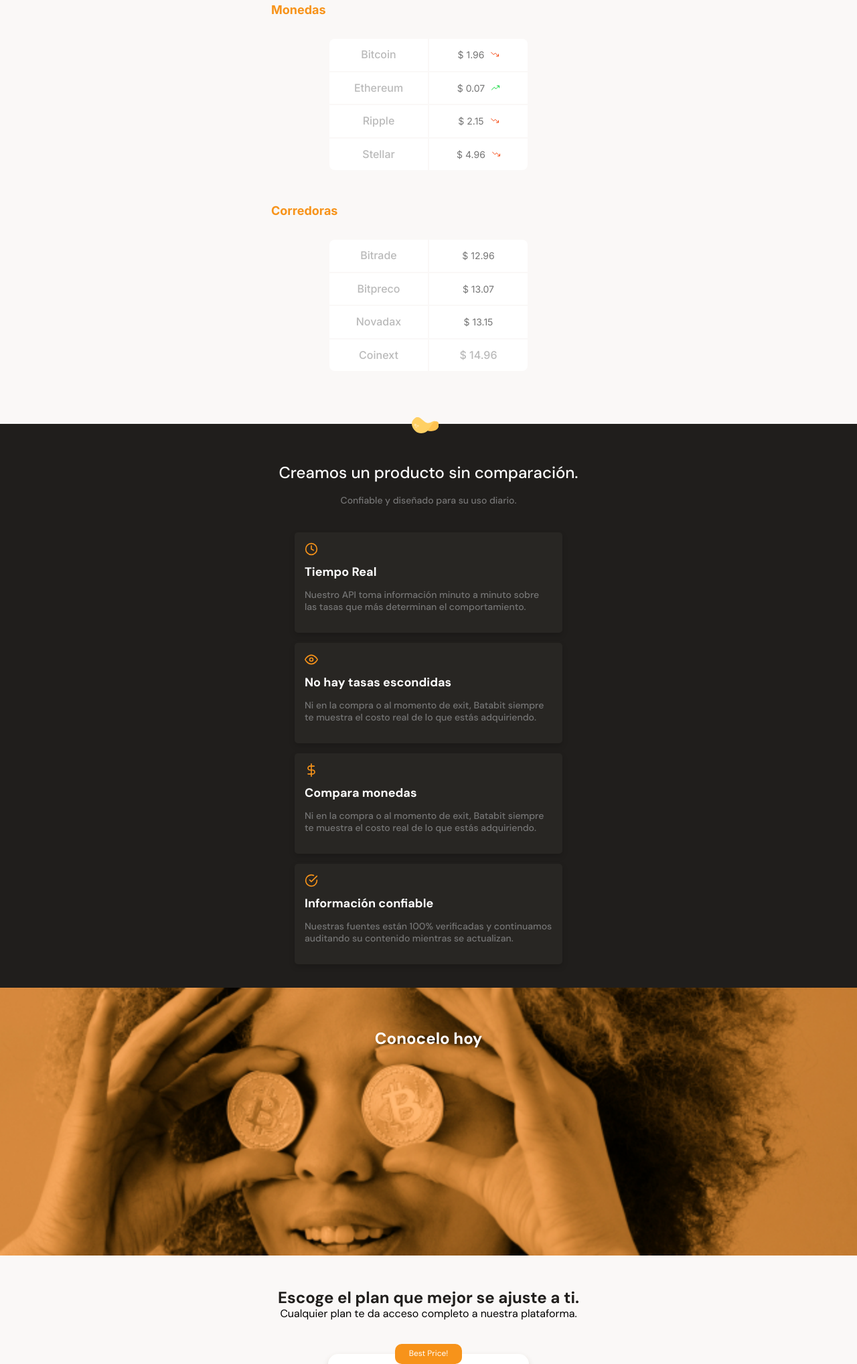
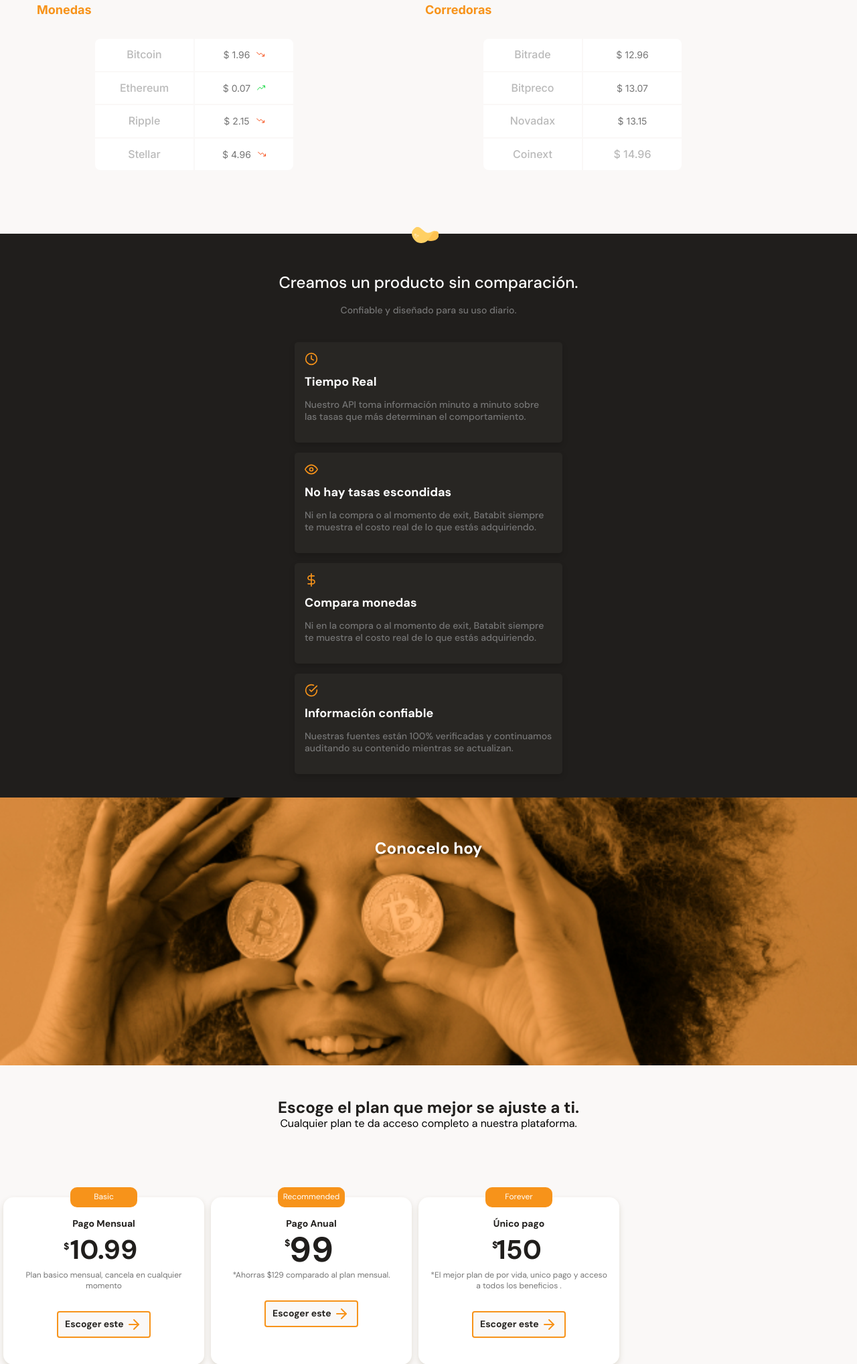
Before and after one commit to AlejandroIMP/mobile-first, a plain HTML site: page index.html in a window 1280 px wide. Shown: the part 763-2800 px from the top of the page at 67% size. Drawn offline with Linux system fonts and the light colour scheme.

Commit message:
Se ha agregado un estilado al scrollbar del apartado main-exchange y al apartado de main-plans modificando el color y el tamano

```diff
--- a/index.html
+++ b/index.html
@@ -117,19 +117,19 @@
             </div>
             <section class="plans-container--slider">
                 <article class="plans-container--card">
-                    <p class="recommended">Best Price!</p>
+                    <p class="basic">Basic</p>
                     <div class="plan-info-container">
                         <h3 class="plan-card--title">Pago Mensual</h3>
-                        <p class="plan-card--price"><span>$</span>10.99</p>
-                        <p class="plan-card--saving">*Ahorras $129 comparado al plan mensual.</p>
+                        <p class="plan-card--price basic-price"><span>$</span>10.99</p>
+                        <p class="plan-card--saving">Plan basico mensual, cancela en cualquier momento</p>
                         <button class="plan-card--ca">Escoger este <span></span></button>
                     </div>
                 </article>
                 <article class="plans-container--card">
-                    <p class="recommended">Recomended</p>
+                    <p class="recommended">Recommended</p>
                     <div class="plan-info-container">
                         <h3 class="plan-card--title">Pago Anual</h3>
-                        <p class="plan-card--price"><span>$</span>99</p>
+                        <p class="plan-card--price recommended-price"><span>$</span>99</p>
                         <p class="plan-card--saving">*Ahorras $129 comparado al plan mensual.</p>
                         <button class="plan-card--ca">Escoger este <span></span></button>
                     </div>
@@ -138,8 +138,8 @@
                     <p class="recommended">Forever</p>
                     <div class="plan-info-container">
                         <h3 class="plan-card--title">Único pago</h3>
-                        <p class="plan-card--price"><span>$</span>150</p>
-                        <p class="plan-card--saving">*Ahorra .</p>
+                        <p class="plan-card--price forever-price"><span>$</span>150</p>
+                        <p class="plan-card--saving">*El mejor plan de por vida, unico pago y acceso a todos los beneficios .</p>
                         <button class="plan-card--ca">Escoger este <span></span></button>
                     </div>
                 </article>
--- a/styles.css
+++ b/styles.css
@@ -85,7 +85,7 @@ header img{
     margin-top: 35px;
     padding: 15px;
     width: 229px;
-    left: calc(50% - 130px);
+    left: calc(50% - 115px);
     background-color: var(--color-light);
     box-shadow: 0 4px 8px rgba(89, 73, 30, 0.16);
     border: none;
@@ -94,7 +94,6 @@ header img{
     font-weight: var(--font-weight-large);
     text-decoration: none;
     color: var(--color-dark);
-
 }
 
 .header--button span{
@@ -154,15 +153,33 @@ main{
     color: var(--color-light-dark);
 }
 
+.main-tables-container{
+    display: flex;
+    height: 316px;
+    overflow-x: scroll;
+    overflow-y: hidden;
+    overscroll-behavior: contain;
+    scroll-snap-type: x proximity;
+}
 
+.main-tables-container::-webkit-scrollbar{
+    background-color: var(--color-primary-soft);
+    height: 5px;
+}
+
+.main-tables-container::-webkit-scrollbar-thumb{
+    background-color: var(--color-primary);
+    border-radius: 20px;
+    border: 3px solid orange;
+}
 .main-currency-table{
+    scroll-snap-align: center;
     width: 70%;
     min-width: 235px;
     max-width: 500px;
     height: 300px;
     font-family: "Inter", sans-serif;
-    margin: 0 auto;
-
+    margin: 0 40px;
 }
 
 .main-currency-table .currency-table--title{
@@ -413,20 +430,40 @@ main{
     color: #757575;
 }
 
+.plans-container--slider{
+    display: flex;
+    height: 316px;
+    overflow-x: scroll;
+    overscroll-behavior: contain;
+    scroll-snap-type: x proximity;
+}
+
+.plans-container--slider::-webkit-scrollbar{
+    background-color: var(--color-primary-soft);
+    height: 5px;
+}
+
+.plans-container--slider::-webkit-scrollbar-thumb{
+    background-color: var(--color-primary);
+    border-radius: 20px;
+    border: 3px solid orange;
+}
+
 .plans-container--card{
     position: relative;
+    scroll-snap-align: center;
     width: 60%;
-    min-width: 200px;
+    min-width: 190px;
     max-width: 300px;
     height: 250px;
-    margin: 50px auto 0;
+    margin: 50px 5px 0;
     padding: 0 15px;
     background-color: var(--color-light);
     border-radius: 15px ;
     box-shadow: 0 4px 8px rgba(89, 73, 30, 0.16);
 }
 
-.recommended{
+.recommended, .basic{
     padding: 6px;
     position: absolute;
     width: 100px;
@@ -456,10 +493,32 @@ main{
     position: relative;
 }
 
-.plan-card--price span{
+.basic-price{
+    font-size: 40px;
+}
+.basic-price span{
+    font-size: 14px;
+    position: absolute;
+    top: 0;
+    left: calc(50% - 60px);
+}
+
+.recommended-price span{
     font-size: 14px;
     position: absolute;
     top: -5px;
+    left: calc(50% - 40px);
+}
+
+.forever-price {
+    font-size: 40px;
+
+}
+
+.forever-price span{
+    font-size: 14px;
+    position: absolute;
+    top: -2px;
     left: calc(50% - 40px);
 }
 
@@ -472,7 +531,7 @@ main{
 .plan-card--ca{
     width: 140px;
     height: 40px;
-    margin-top: 10px;
+    margin-top: 30px;
     font-size: 14px;
     font-weight: bold;
     background-color: var(--color-background);
@@ -488,5 +547,5 @@ main{
     display: inline-block;
     width: 25px;
     height: 25px;
-    vertical-align: text-bottom;
+    vertical-align: middle;
 }
```
